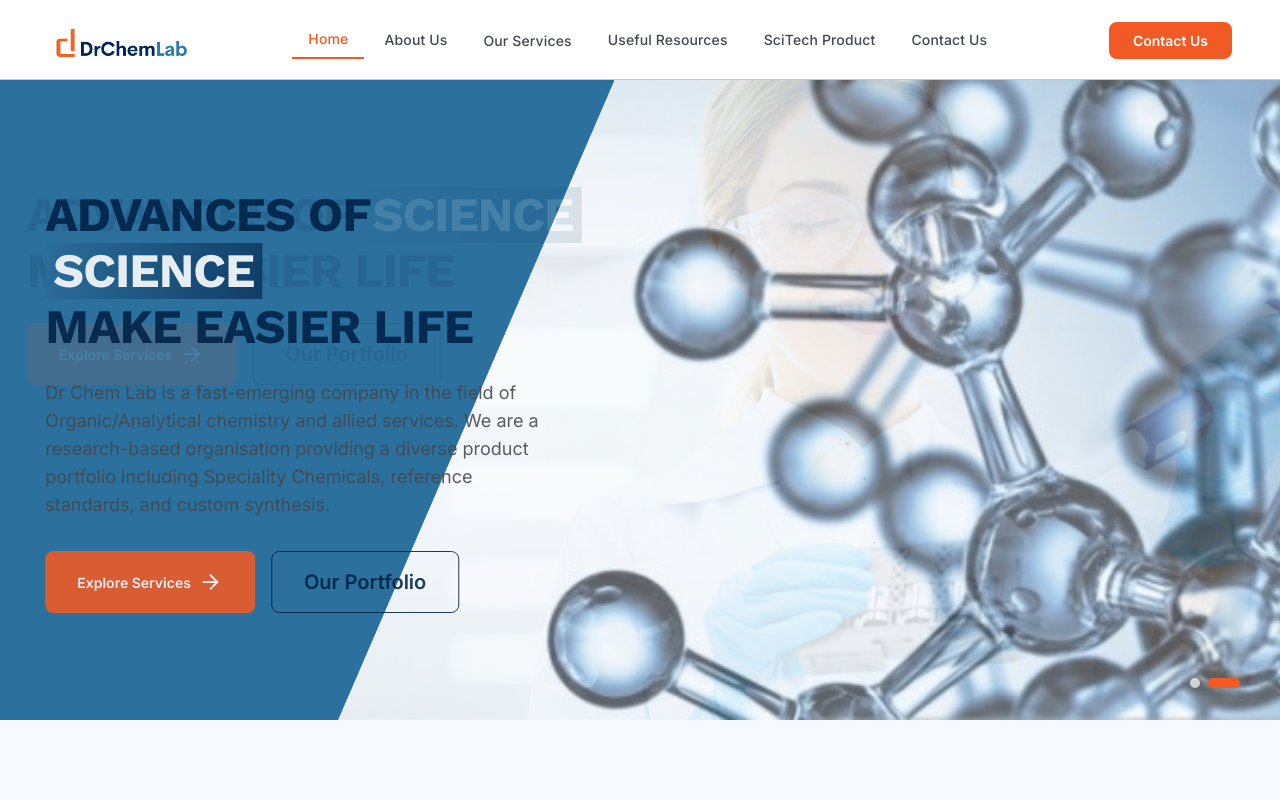
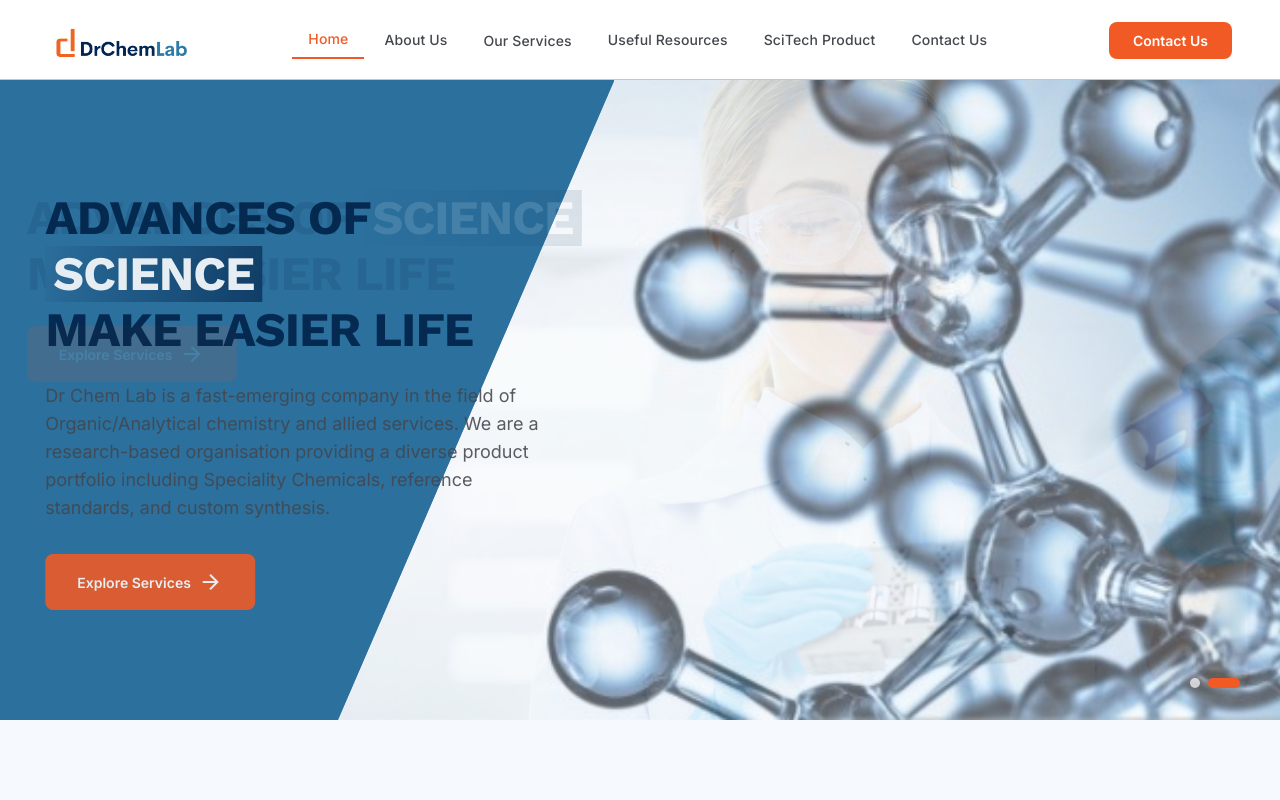
Before and after one commit to TheOneWhoCodess/dr-chemlab-, a Next.js app: page / in a window 1280 px wide. Shown: the top 800 px of the page. Built offline with nearby package versions, Linux system fonts and the light colour scheme.

Commit message:
remove our portfolio button

```diff
--- a/components/HeroSlider.tsx
+++ b/components/HeroSlider.tsx
@@ -101,12 +101,6 @@ export default function HeroSlider() {
                     arrow_forward
                   </span>
                 </Link>
-                <Link
-                  href="/contacts"
-                  className="rounded-lg border border-deep-navy px-8 py-4 text-title-lg text-deep-navy transition-colors hover:bg-deep-navy hover:text-lab-white"
-                >
-                  Our Portfolio
-                </Link>
               </div>
             </div>
           ))}
```
